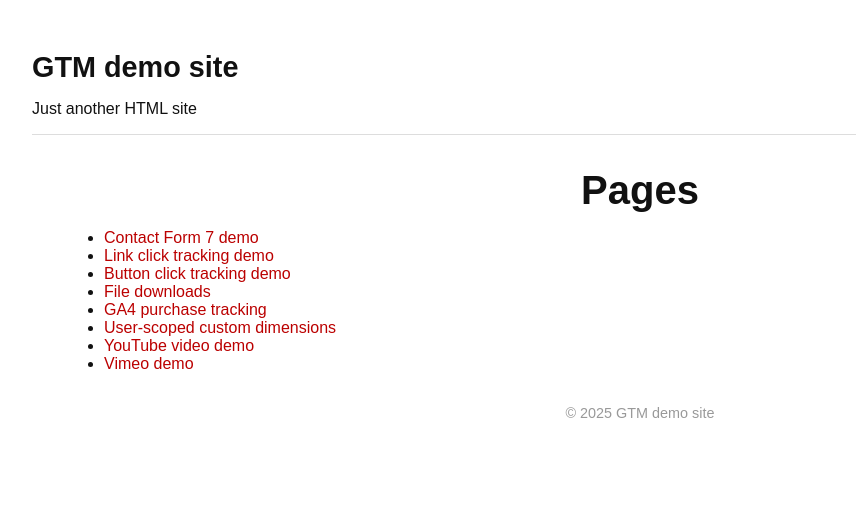
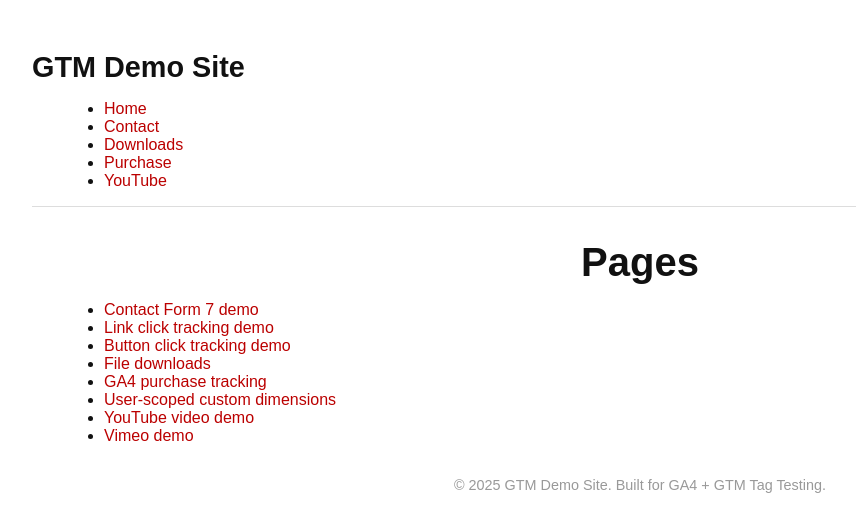
Before and after one commit to shakeershaik94/gtm-demo-site, a plain HTML site: page index.html in a window 1280 px wide. Shown: the whole page, without its empty margins (0-856 px from the left). Drawn offline with Linux system fonts and the light colour scheme.

Commit message:
Update index.html

```diff
--- a/index.html
+++ b/index.html
@@ -7,9 +7,18 @@
   <link rel="stylesheet" href="style.css" />
 </head>
 <body>
+
   <header>
-    <h1>GTM demo site</h1>
-    <p>Just another HTML site</p>
+    <h1>GTM Demo Site</h1>
+    <nav>
+      <ul>
+        <li><a href="index.html">Home</a></li>
+        <li><a href="contact-form.html">Contact</a></li>
+        <li><a href="file-download.html">Downloads</a></li>
+        <li><a href="ga4-purchase.html">Purchase</a></li>
+        <li><a href="youtube.html">YouTube</a></li>
+      </ul>
+    </nav>
   </header>
 
   <main>
@@ -27,7 +36,8 @@
   </main>
 
   <footer>
-    <p>&copy; 2025 GTM demo site</p>
+    <p>&copy; 2025 GTM Demo Site. Built for GA4 + GTM Tag Testing.</p>
   </footer>
+
 </body>
 </html>
```
